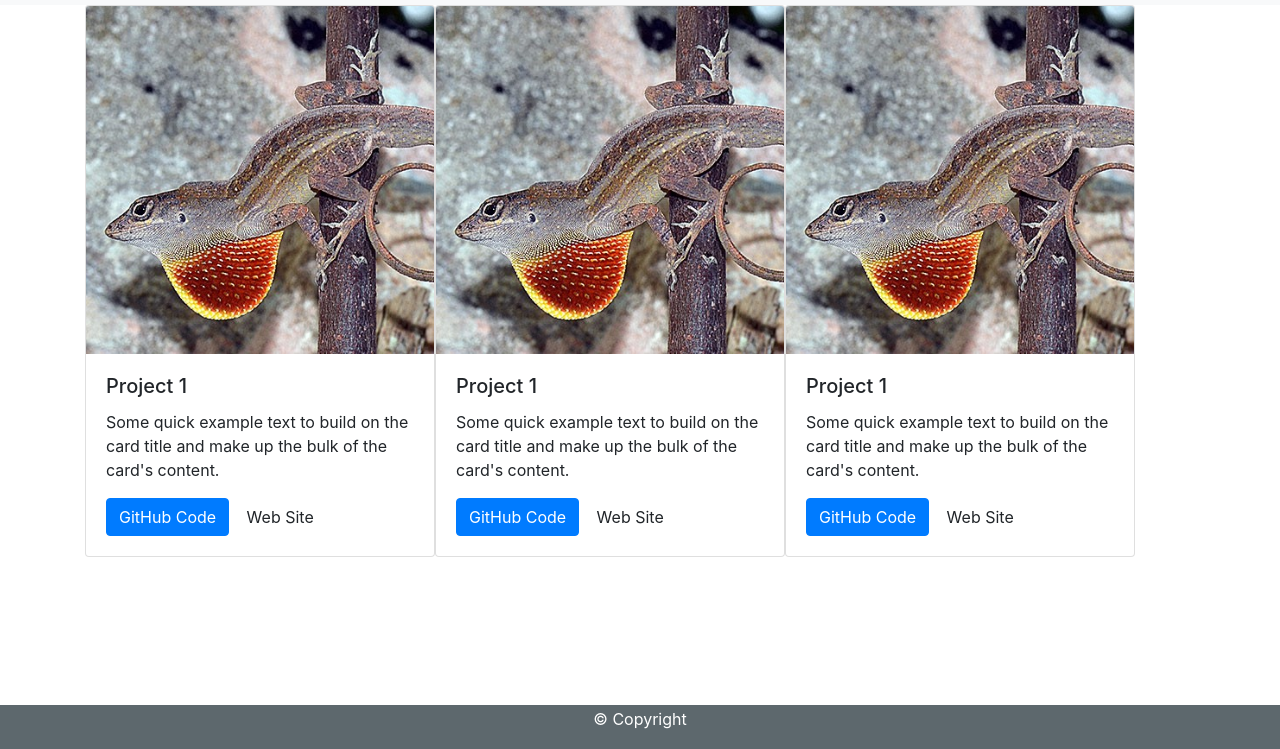
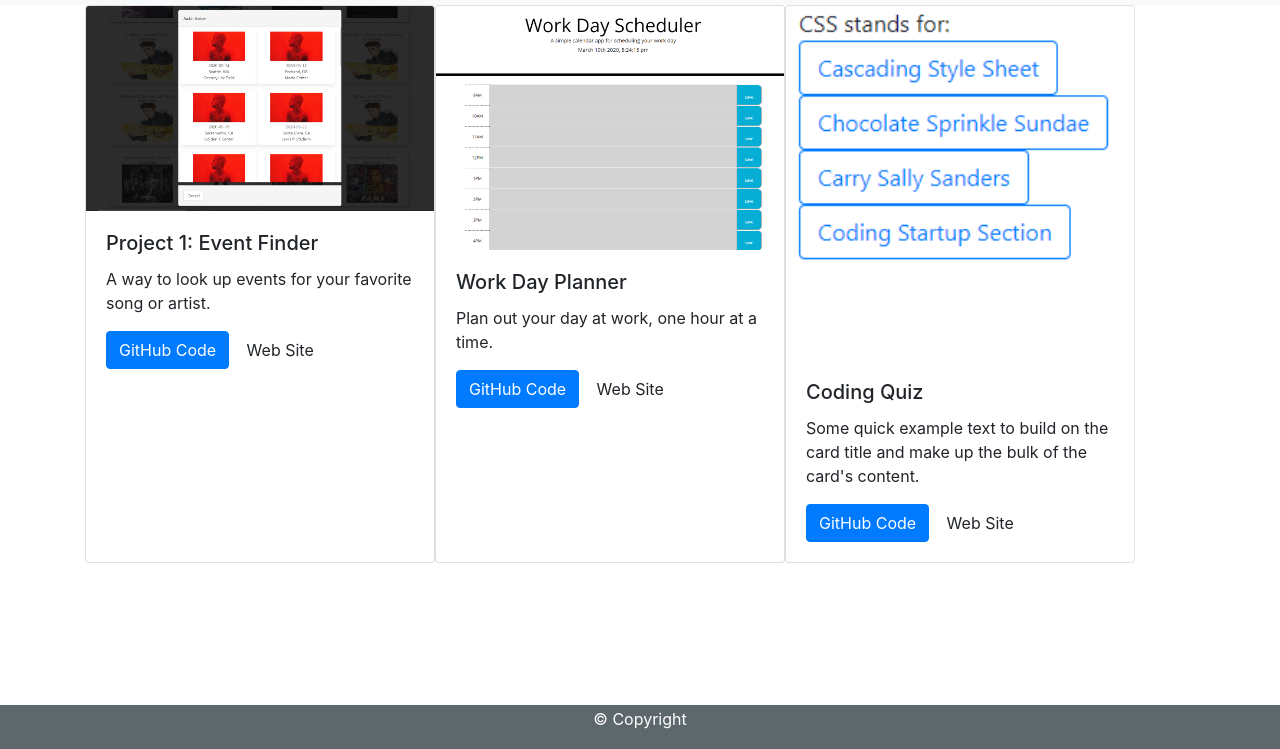
Before and after one commit to Koolachoo/Homework-2-3, a plain HTML site: page portfolio.html in a window 1280 px wide. Shown: the part 51-800 px from the top of the page. Drawn offline with nearby package versions, Linux system fonts and the light colour scheme; a script that the page names is missing.

Commit message:
Edited Buttons

```diff
--- a/assets/css/style.css
+++ b/assets/css/style.css
@@ -38,3 +38,13 @@ h2{
     height: 750px;
     width: 600px;
 }
+
+.hwOne{
+    vertical-align: bottom;
+}
+/* @media screen and (max-width: 780px) {
+  .resumeImg{
+      width: 500;
+      height: 650;
+  }
+  } */
--- a/assets/script.js
+++ /dev/null
@@ -1 +0,0 @@
-$('body').append($('<div>')).css("background-image: url('./assets/Images/dragon.jpeg')");
--- a/portfolio.html
+++ b/portfolio.html
@@ -17,7 +17,7 @@
 <body>
   <!--Navbar-->
   <nav class="navbar navbar-expand-lg navbar-light bg-light">
-    <a class="navbar-brand bg-secondary text-light rounded px-4">Justin Taylor</a>
+    <a class="navbar-brand bg-secondary text-light rounded px-4" href="index.html">Justin Taylor</a>
     <button class="navbar-toggler" type="button" data-toggle="collapse" data-target="#navbarNav"
       aria-controls="navbarNav" aria-expanded="false" aria-label="Toggle navigation">
       <span class="navbar-toggler-icon"></span>
@@ -25,7 +25,7 @@
     <div class="collapse navbar-collapse" id="navbarNav">
       <ul class="nav navbar-nav ml-auto w-100 justify-content-end">
         <li class="nav-item">
-          <a class="nav-link" href="about.html.html">About</a>
+          <a class="nav-link" href="about.html">About</a>
         </li>
         <li class="nav-item">
           <a class="nav-link" href="portfolio.html">Portfolio</a>
@@ -49,39 +49,37 @@
   <!--Portfolio-->
   <div class="container d-flex flex-wrap">
     <div class="card" style="width: 350px;">
-      <img class="card-img-top" src="./assets/Images/anole.jpg" alt="Card image cap">
+      <img class="card-img-top" src="./assets/Images/Project Screen 3.PNG" alt="Card image cap">
       <div class="card-body">
-        <h5 class="card-title">Project 1</h5>
-        <p class="card-text">Some quick example text to build on the card title and make up the bulk of the card's
-          content.</p>
-        <a href="#" class="btn btn-primary">GitHub Code</a>
-        <a href="#" class="btn">Web Site</a>
+        <h5 class="card-title">Project 1: Event Finder</h5>
+        <p class="card-text">A way to look up events for your favorite song or artist.</p>
+        <a href="https://github.com/Koolachoo/First-Project" class="btn btn-primary">GitHub Code</a>
+        <a href="https://koolachoo.github.io/First-Project/" class="btn">Web Site</a>
       </div>
     </div>
 
 
 
     <div class="card" style="width: 350px;">
-      <img class="card-img-top" src="./assets/Images/anole.jpg" alt="Card image cap">
+      <img class="card-img-top" src="./assets/Images/Planner.PNG" alt="Card image cap">
       <div class="card-body">
-        <h5 class="card-title">Project 1</h5>
-        <p class="card-text">Some quick example text to build on the card title and make up the bulk of the card's
-          content.</p>
-        <a href="#" class="btn btn-primary">GitHub Code</a>
-        <a href="#" class="btn">Web Site</a>
+        <h5 class="card-title">Work Day Planner</h5>
+        <p class="card-text">Plan out your day at work, one hour at a time.</p>
+        <a href="https://github.com/Koolachoo/Homework-2-26" class="btn btn-primary">GitHub Code</a>
+        <a href="https://koolachoo.github.io/Homework-2-26/" class="btn">Web Site</a>
       </div>
     </div>
 
 
 
     <div class="card" style="width: 350px;">
-      <img class="card-img-top" src="./assets/Images/anole.jpg" alt="Card image cap">
+      <img class="card-img-top" src="./assets/Images/Quiz.PNG" alt="Card image cap">
       <div class="card-body">
-        <h5 class="card-title">Project 1</h5>
+        <h5 class="card-title">Coding Quiz</h5>
         <p class="card-text">Some quick example text to build on the card title and make up the bulk of the card's
           content.</p>
-        <a href="#" class="btn btn-primary">GitHub Code</a>
-        <a href="#" class="btn">Web Site</a>
+        <a href="https://github.com/Koolachoo/Homework-2-19" class="btn btn-primary">GitHub Code</a>
+        <a href="https://koolachoo.github.io/Homework-2-19/" class="btn">Web Site</a>
       </div>
     </div>
   </div>
```
Also changed, not shown: about.html (+2 -2 lines), contact.html (+1 -1 lines), index.html (+1 -1 lines), resume.html (+15 -9 lines), assets/Images/Planner.PNG (added), assets/Images/Project Screen 3.PNG (added), assets/Images/Quiz.PNG (added).
